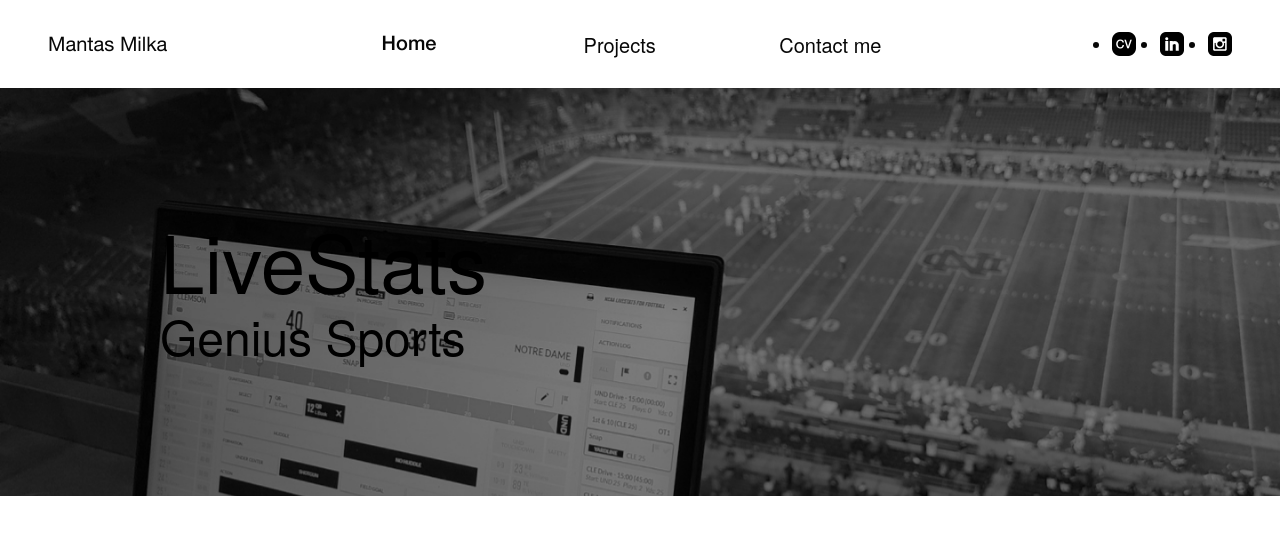
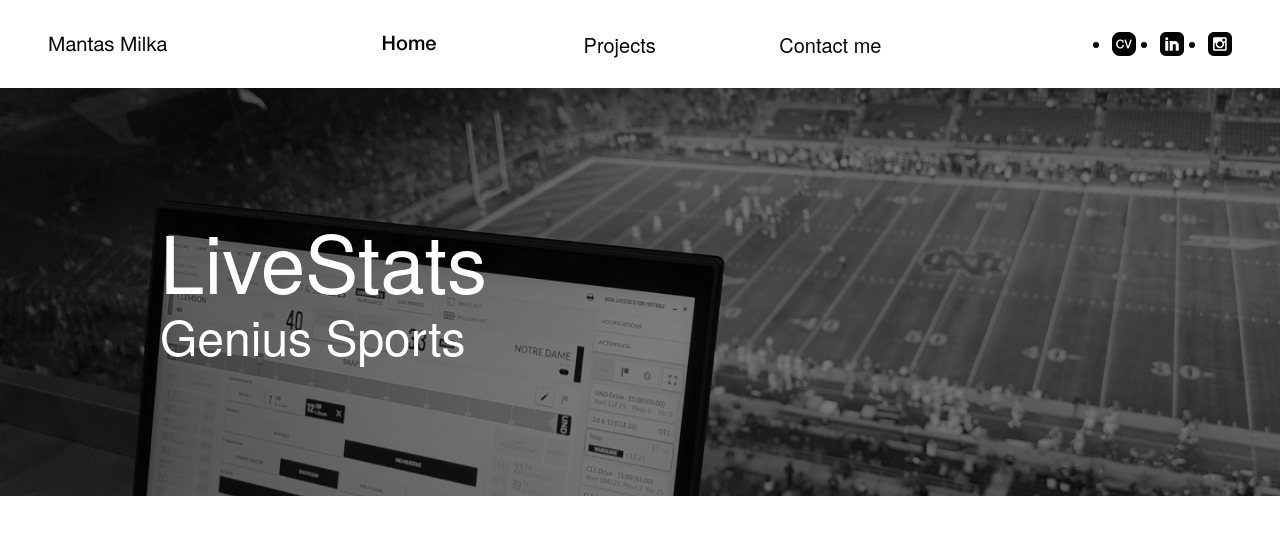
Before and after one commit to milkamantas/mantasmilkacom, a React (Create React App) app: page /projectgeniussports in a window 1280 px wide. Shown: the top 546 px of the page. Built offline with nearby package versions, Linux system fonts and the light colour scheme; a web font is replaced by a local one.

Commit message:
Hero color fixed, as I left an unset on props in ProjecteGeniusSports.tsx

```diff
--- a/src/pages/ProjectGeniusSports.tsx
+++ b/src/pages/ProjectGeniusSports.tsx
@@ -31,7 +31,7 @@
         showTopSubtitle={false}
         title="LiveStats"
         subTitle="Genius Sports"
-        heroColor="unset"
+        heroColor="#ffffff"
         heroBackgroundImage={`url("/hero2@3x.png")`}
       />
       <div className={styles.main}>
```
